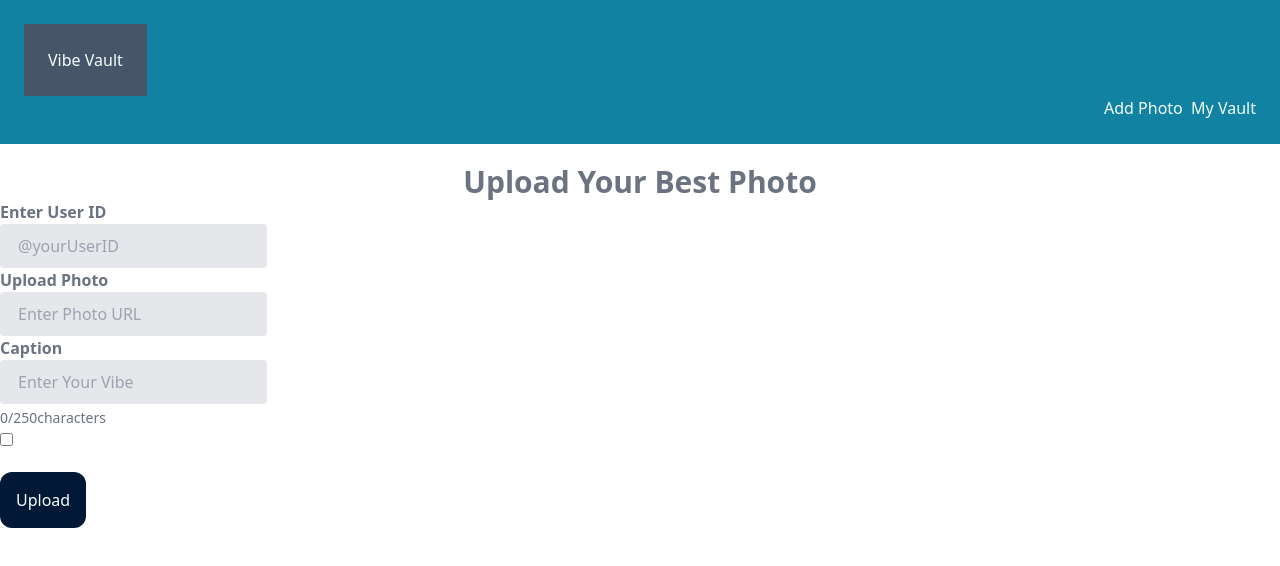
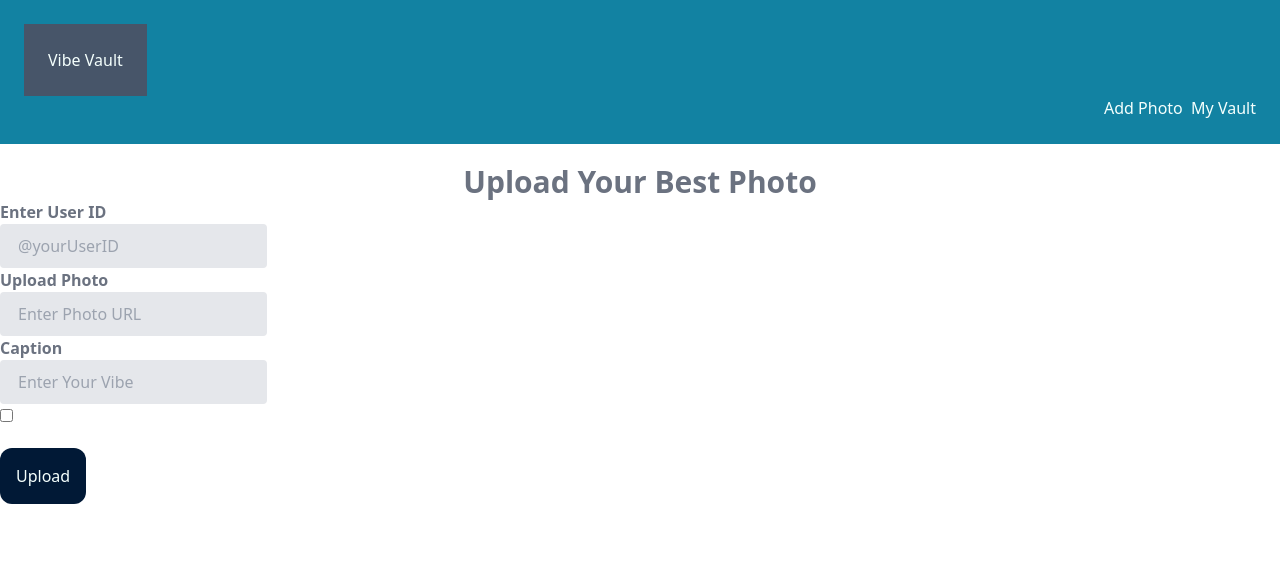
Before and after one commit to Martini-Besti/Vibe-Vault, a Next.js app in the folder vibe-vault/: page /add in a window 1280 px wide. Shown: the top 566 px of the page. Built offline with nearby package versions, Linux system fonts and the light colour scheme.

Commit message:
Revert "Made-caption-character-limit"

```diff
--- a/vibe-vault/src/app/add/page.js
+++ b/vibe-vault/src/app/add/page.js
@@ -40,10 +40,10 @@ const page = () => {
     if (localStorageTodos) {
       localStorage.setItem(
         "todos",
-        JSON.stringify([...JSON.parse(localStorageTodos), { ...todoWithId }])
+        JSON.stringify([...JSON.parse(localStorageTodos), {...todoWithId}])
       );
     } else {
-      localStorage.setItem("todos", JSON.stringify([todoWithId]));
+        localStorage.setItem("todos", JSON.stringify([todoWithId]))
     }
   };
   return (
@@ -94,13 +94,13 @@ const page = () => {
         </div>
         <div className="w-1/3">
           <label
-            className="block text-gray-500 font-bold pr-4 resize-y"
+            className="block text-gray-500 font-bold pr-4"
             htmlFor="description"
           >
             Caption
           </label>
         </div>
-        <div className="w-2/3 resize-y">
+        <div className="w-2/3">
           <input
             name="description"
             type="text"
@@ -108,21 +108,15 @@ const page = () => {
             placeholder="Enter Your Vibe"
             value={todoObject.description}
             onChange={handleInputChange}
-            className="bg-gray-200 border-2 border-gray-200 rounded py-2 px-4 text-gray-700  "
-            maxLength="250"
+            className="bg-gray-200 border-2 border-gray-200 rounded py-2 px-4 text-gray-700"
           />
-          <div className="text-gray-500 text-sm mt-1">
-            {todoObject.description.length}/250characters
-          </div>
         </div>
-
         <div className="w-3/3">
           <input
             className="mr-2"
             type="checkbox"
             onChange={handleInputChange}
-            name="completed"
-            id="completed"
+            name="completed" id="completed"
           />
         </div>
         <button
```
